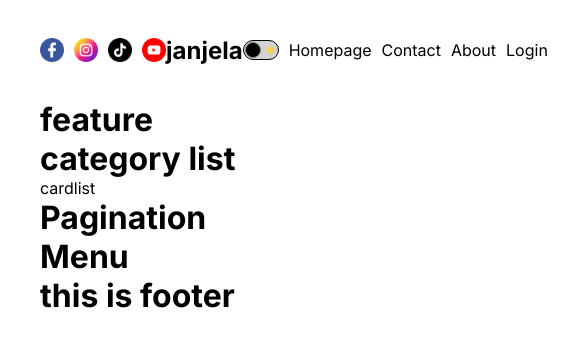
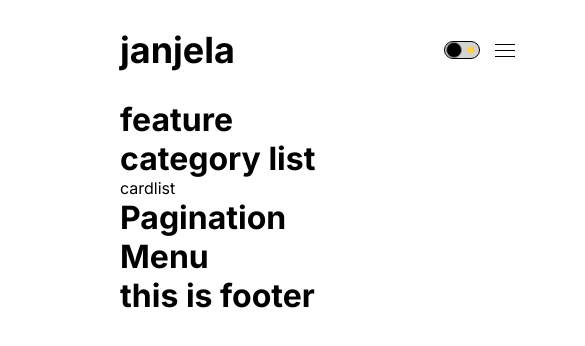
Before and after one commit to amevide998/blog, a Next.js app: page / in a window 390 px wide. Shown: the top 346 px of the page, 585 px wide, since content can reach past the window. Built offline with nearby package versions, Linux system fonts and the light colour scheme.

Commit message:
initial responsive navbar

```diff
--- a/src/app/globals.css
+++ b/src/app/globals.css
@@ -14,6 +14,7 @@
 body{
     max-width: 100vw;
     overflow-x: hidden;
+    min-width: 640px;
 }
 
 a{
--- a/src/components/authLinks/AuthLinks.jsx
+++ b/src/components/authLinks/AuthLinks.jsx
@@ -1,15 +1,20 @@
+"use client"
 import styles from "./authLinks.module.css";
 import Link from "next/link";
+import {useState} from "react";
 
 export default AuthLinks => {
 
     const status = "notauthenticated"
+
+    const [open, setOpen] = useState(false);
+
     return (
         <>
             {
                 status === "notauthenticated" ?
                     (
-                        <Link href={"/auth/login"}>Login</Link>
+                        <Link href={"/auth/login"} className={styles.link}>Login</Link>
                     ):
                     (
                         <>
@@ -20,7 +25,34 @@ export default AuthLinks => {
                         </>
                     )
             }
-
+            <div className={styles.burger}  onClick={()=> setOpen(!open)}>
+                <div className={styles.line1}></div>
+                <div className={styles.line2}></div>
+                <div className={styles.line3}></div>
+            </div>
+            {
+                open && (
+                    <div className={styles.responsiveMenu}>
+                        <Link href={"/"}>Homepage</Link>
+                        <Link href={"/"}>Contact</Link>
+                        <Link href={"/"}>About</Link>
+                        {
+                            status === "notauthenticated" ?
+                                (
+                                    <Link href={"/auth/login"}>Login</Link>
+                                ):
+                                (
+                                    <>
+                                        <Link href={"/write"}>Write</Link>
+                                        <span className={styles.link}>
+                                Logout
+                            </span>
+                                    </>
+                                )
+                        }
+                    </div>
+                )
+            }
         </>
     )
 }
--- a/src/components/authLinks/authLinks.module.css
+++ b/src/components/authLinks/authLinks.module.css
@@ -1,3 +1,49 @@
 .link {
     cursor: pointer;
 }
+
+.burger {
+    width: 30px;
+    height: 30px;
+    flex-direction: column;
+    gap: 5px;
+    align-items: center;
+    justify-content: center;
+    cursor: pointer;
+    display: none;
+}
+
+
+.line1, .line2, .line3 {
+    width: 20px;
+    height: 1px;
+    background-color: var(--textColor);
+}
+
+
+
+.responsiveMenu {
+    position: absolute;
+    top: 100px;
+    left: 0;
+    background-color: var(--bg);
+    height: calc(100vh - 100px);
+    width: 100%;
+    display: flex;
+    flex-direction: column;
+    align-items: center;
+    justify-content: center;
+    gap: 50px;
+    font-size: 36px;
+}
+
+@media screen and (max-width: 640px) {
+
+    .link {
+        display: none;
+    }
+
+    .burger {
+        display: flex;
+    }
+}
--- a/src/components/navbar/Navbar.jsx
+++ b/src/components/navbar/Navbar.jsx
@@ -16,12 +16,12 @@ export default function Navbar() {
                 <Image src={"/youtube.png"} alt={"youtube icon"} width={24} height={24} />
             </div>
             <div className={styles.logo}>janjela</div>
-            <div className={styles.link}>
+            <div className={styles.links}>
                 <ThemeToggle />
-                <Link href={"/"}>Homepage</Link>
-                <Link href={"/"}>Contact</Link>
-                <Link href={"/"}>About</Link>
-                <AuthLinks />
+                <Link href={"/"} className={styles.link}>Homepage</Link>
+                <Link href={"/"} className={styles.link}>Contact</Link>
+                <Link href={"/"} className={styles.link}>About</Link>
+                <AuthLinks className={styles.link} />
             </div>
         </div>
     );
--- a/src/components/navbar/navbar.module.css
+++ b/src/components/navbar/navbar.module.css
@@ -18,8 +18,57 @@
     flex: 1;
 }
 
-.link {
+.links {
     display: flex;
     gap: 10px;
     flex: 1;
+    align-items: center;
 }
+
+@media screen and (max-width: 1280px) {
+
+    .logo {
+        font-size: 2rem;
+    }
+
+    .links {
+        font-size: 1rem;
+        gap: 15px;
+
+    }
+}
+
+@media screen and (max-width: 1024px) {
+
+    .logo {
+        font-size: 2rem;
+        text-align: left;
+    }
+
+    .social {
+        display: none;
+    }
+
+    .links {
+        font-size: 1rem;
+        gap: 10px;
+    }
+}
+
+@media screen and (max-width: 768px) {
+
+    .logo {
+        font-size: 2.25rem;
+    }
+}
+
+@media screen and (max-width: 640px) {
+
+    .link {
+        display: none;
+    }
+
+    .links {
+        justify-content: flex-end;
+    }
+}
--- a/src/components/themeToggle/ThemeToggle.jsx
+++ b/src/components/themeToggle/ThemeToggle.jsx
@@ -6,7 +6,6 @@ import {ThemeContext} from "@/context/ThemeContext";
 export default ThemeToggle => {
 
     const {theme, toggle} = useContext(ThemeContext);
-    console.log(theme)
 
     return (
         <div className={styles.container} onClick={toggle}>
```
